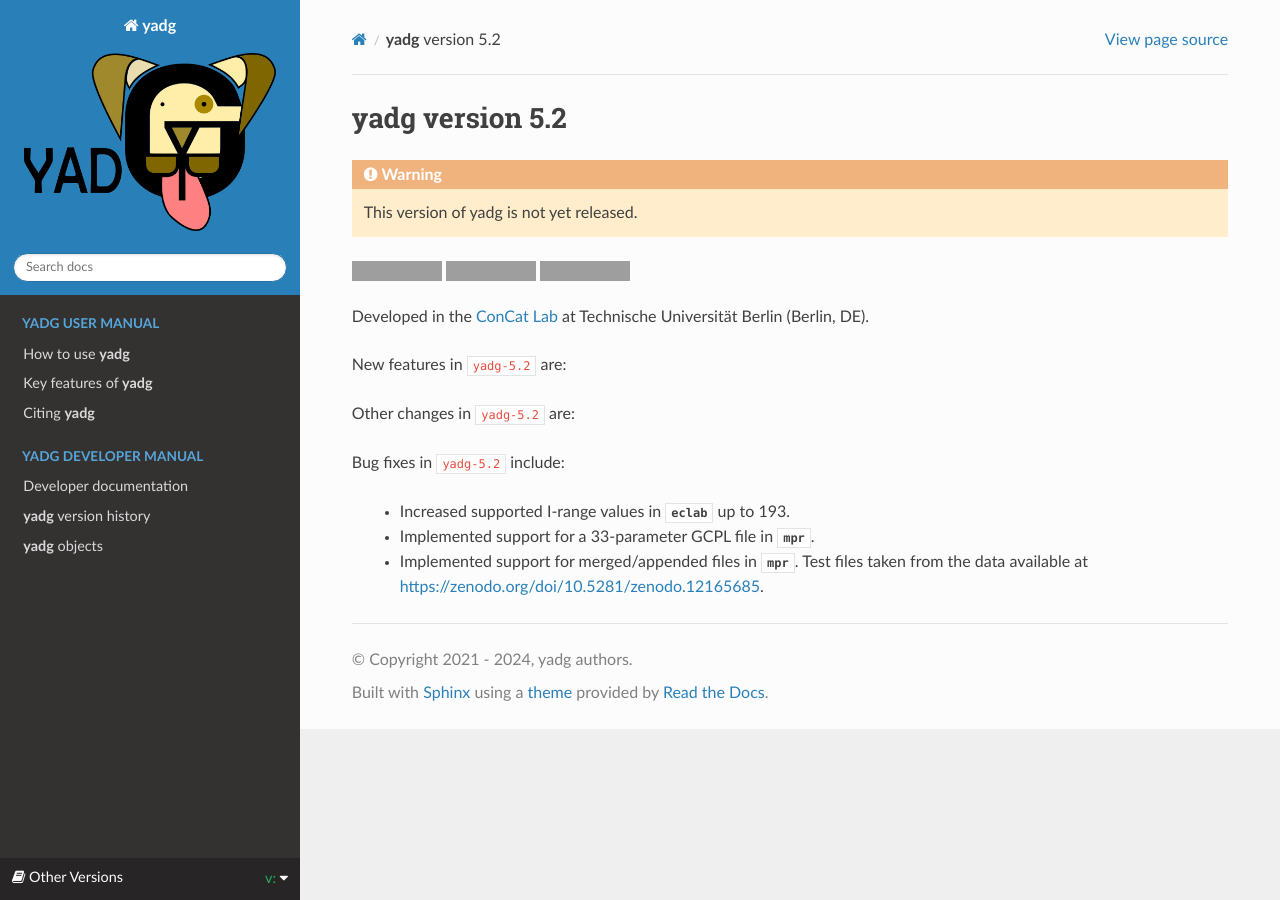
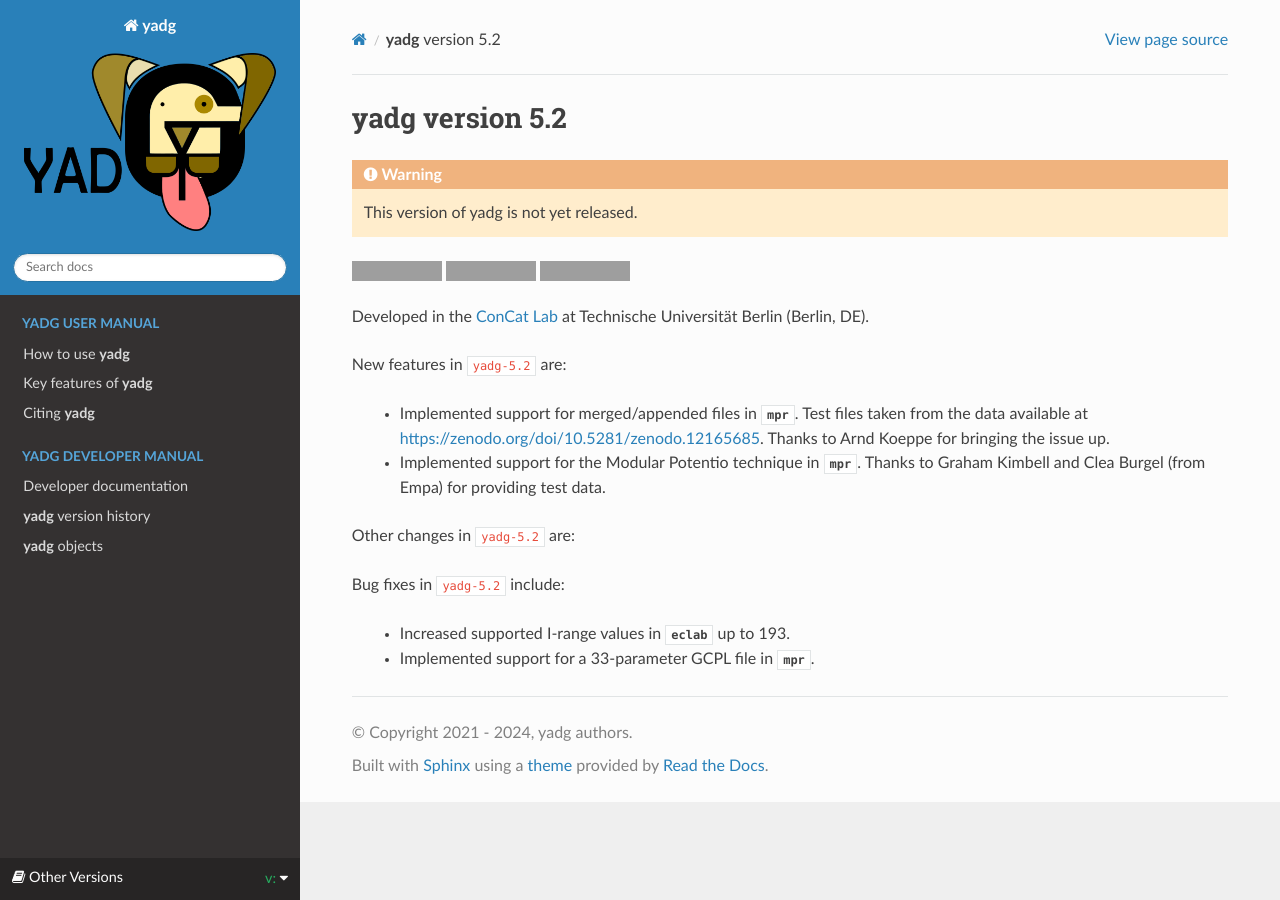
Before and after one commit to dgbowl/yadg, a Sphinx documentation site: the page built from docs/source/version.5_2.rst, in a window 1280 px wide. Built offline with Sphinx 7.4.7 and the Read the Docs theme 3.1.0, drawn with Linux system fonts in a browser that asks for light colours; pages that are not in the unit, such as notebooks, are missing from menus; grey boxes are pictures that could not be loaded.

Commit message:
Add blurb to version notes.

```diff
--- a/docs/source/version.5_2.rst
+++ b/docs/source/version.5_2.rst
@@ -15,10 +15,13 @@ Developed in the `ConCat Lab <https://tu.berlin/en/concat>`_ at Technische Unive
 
 New features in ``yadg-5.2`` are:
 
+  - Implemented support for merged/appended files in :mod:`~yadg.extractors.eclab.mpr`. Test files taken from the data available at https://zenodo.org/doi/10.5281/zenodo.12165685. Thanks to Arnd Koeppe for bringing the issue up.
+  - Implemented support for the Modular Potentio technique in :mod:`~yadg.extractors.eclab.mpr`. Thanks to Graham Kimbell and Clea Burgel (from Empa) for providing test data.
+
+
 Other changes in ``yadg-5.2`` are:
 
 Bug fixes in ``yadg-5.2`` include:
 
   - Increased supported I-range values in :mod:`~yadg.extractors.eclab` up to 193.
   - Implemented support for a 33-parameter GCPL file in :mod:`~yadg.extractors.eclab.mpr`.
-  - Implemented support for merged/appended files in :mod:`~yadg.extractors.eclab.mpr`. Test files taken from the data available at https://zenodo.org/doi/10.5281/zenodo.12165685.
```
